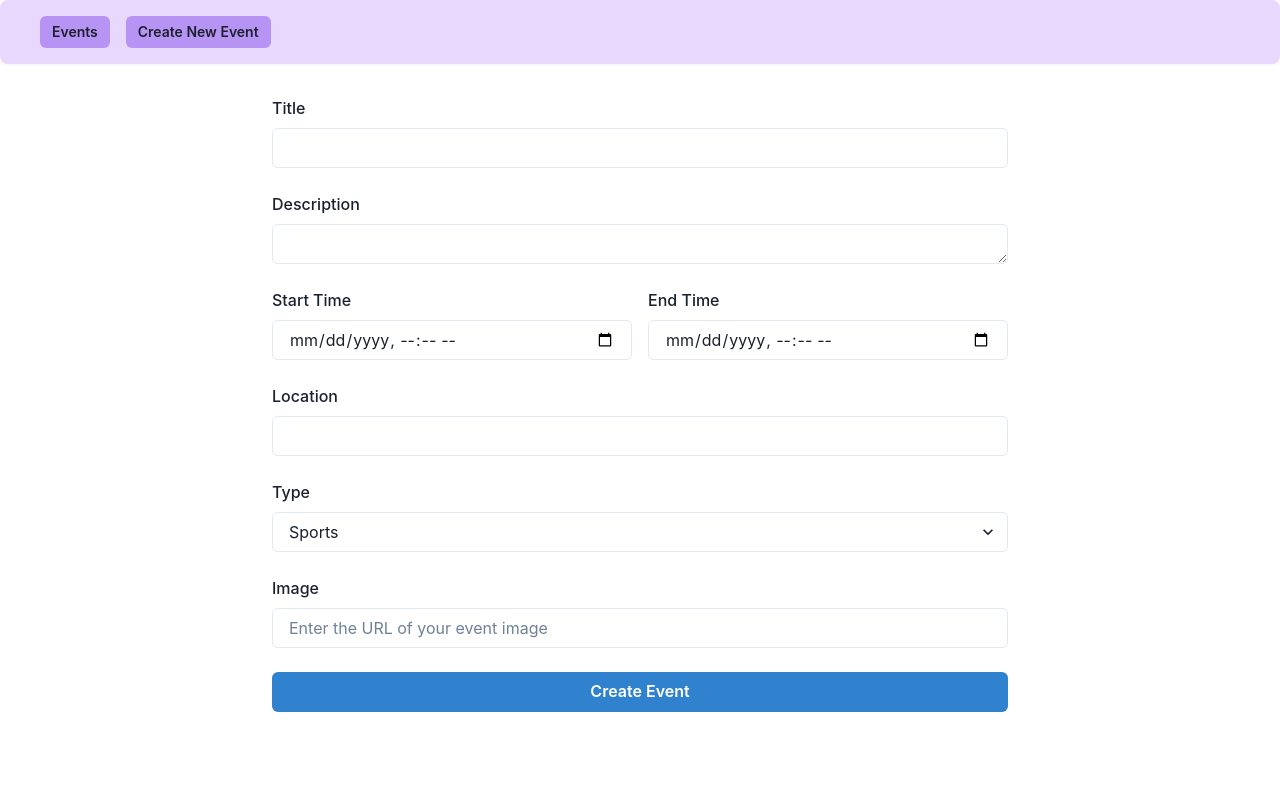
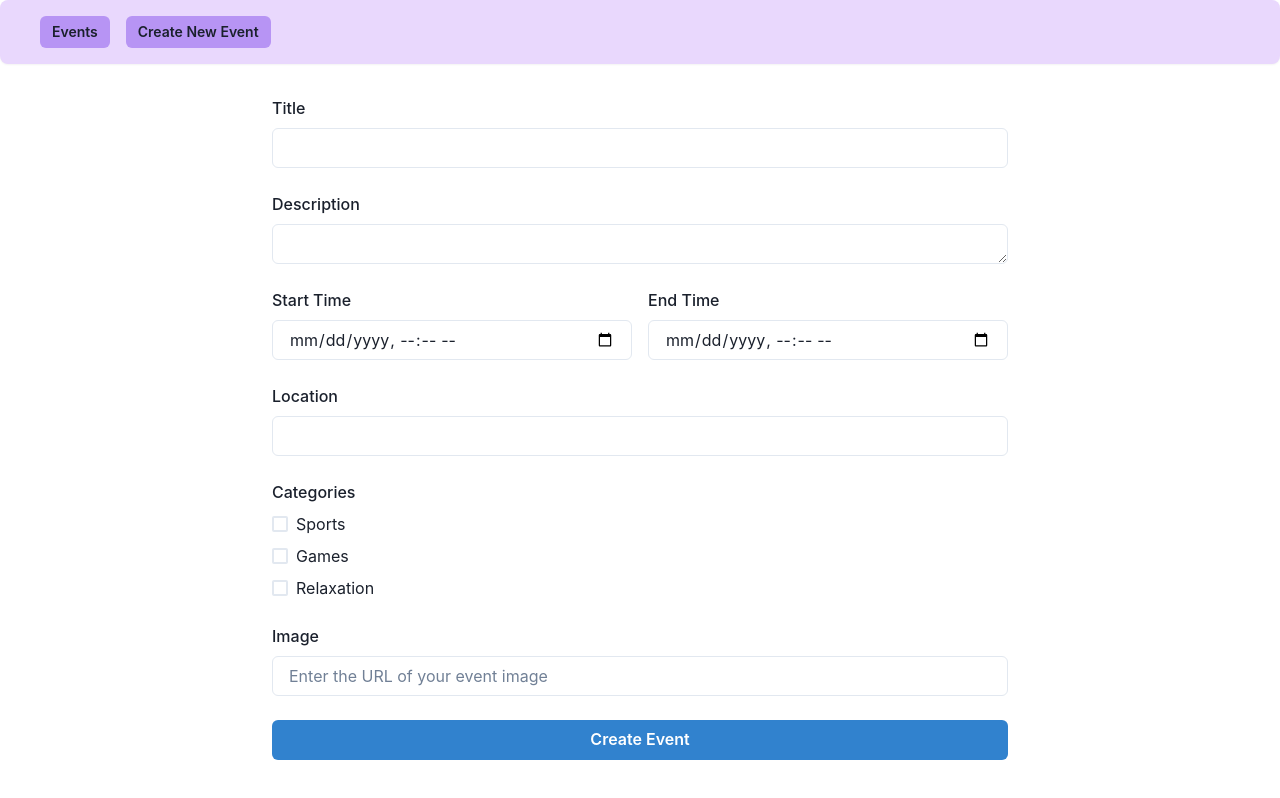
Before and after one commit to marcoD9/React_Advanced_Project, a React (Vite) app: page /events/new in a window 1280 px wide. Built offline with nearby package versions, Linux system fonts and the light colour scheme.

Commit message:
Update CreateEvent and EditEvent, use checkboxes instead of select to handle multiple choices

```diff
--- a/src/pages/CreateEvent.jsx
+++ b/src/pages/CreateEvent.jsx
@@ -3,12 +3,13 @@ import {
   FormControl,
   FormLabel,
   Input,
-  Select,
   Textarea,
-  useToast,
+  Checkbox,
   VStack,
   Box,
+  Image,
   SimpleGrid,
+  useToast,
 } from "@chakra-ui/react";
 import { useNavigate } from "react-router-dom";
 import { useState } from "react";
@@ -26,21 +27,23 @@ export const CreateEvent = () => {
     image: "",
   });
 
+  // Function to handle checkboxes
+  const handleCategoryChange = (categoryId) => {
+    setEventData((prevData) => {
+      const { categoryIds } = prevData;
+      const updatedCategoryIds = categoryIds.includes(categoryId)
+        ? categoryIds.filter((id) => id !== categoryId) // Remove category if it is already there
+        : [...categoryIds, categoryId]; // Add category if it's not
+      return { ...prevData, categoryIds: updatedCategoryIds };
+    });
+  };
+
   const handleChange = (e) => {
     const { name, value } = e.target;
-
-    // Number conversion for categoryIds
-    if (name === "categoryIds") {
-      setEventData((prevData) => ({
-        ...prevData,
-        [name]: [Number(value)],
-      }));
-    } else {
     setEventData((prevData) => ({
       ...prevData,
       [name]: value,
     }));
-    }
   };
 
   const createEvent = async () => {
@@ -139,21 +142,30 @@ export const CreateEvent = () => {
             />
           </FormControl>
           <FormControl>
-            <FormLabel htmlFor="categoryIds">Type</FormLabel>
-            <Select
-              id="categoryIds"
-              name="categoryIds"
-              value={eventData.categoryIds}
-              onChange={handleChange}
+            <FormLabel>Categories</FormLabel>
+            <VStack align="start">
+              <Checkbox
+                isChecked={eventData.categoryIds.includes(1)}
+                onChange={() => handleCategoryChange(1)}
               >
-              <option value="1">Sports</option>
-              <option value="2">Games</option>
-              <option value="3">Relaxation</option>
-            </Select>
+                Sports
+              </Checkbox>
+              <Checkbox
+                isChecked={eventData.categoryIds.includes(2)}
+                onChange={() => handleCategoryChange(2)}
+              >
+                Games
+              </Checkbox>
+              <Checkbox
+                isChecked={eventData.categoryIds.includes(3)}
+                onChange={() => handleCategoryChange(3)}
+              >
+                Relaxation
+              </Checkbox>
+            </VStack>
           </FormControl>
           <FormControl>
-            <FormLabel htmlFor="imageUrl">Image</FormLabel>
-            <div>
+            <FormLabel htmlFor="image">Image</FormLabel>
             <Input
               type="text"
               id="image"
@@ -162,7 +174,23 @@ export const CreateEvent = () => {
               onChange={handleChange}
               placeholder="Enter the URL of your event image"
             />
-            </div>
+            {eventData.image && (
+              <Box
+                mt={4}
+                borderWidth="1px"
+                borderRadius="md"
+                overflow="hidden"
+                width="150px"
+              >
+                <Image
+                  src={eventData.image}
+                  alt="Event Preview"
+                  objectFit="cover"
+                  width="150px"
+                  height="100px"
+                />
+              </Box>
+            )}
           </FormControl>
           <Button colorScheme="blue" type="submit" w="full">
             Create Event
--- a/src/pages/EditEvent.jsx
+++ b/src/pages/EditEvent.jsx
@@ -4,13 +4,13 @@ import {
   FormControl,
   FormLabel,
   Input,
-  Select,
   Textarea,
-  useToast,
+  Checkbox,
   VStack,
   Text,
   Image,
   SimpleGrid,
+  useToast,
 } from "@chakra-ui/react";
 import { useLoaderData, useNavigate } from "react-router-dom";
 import { useState } from "react";
@@ -29,28 +29,32 @@ export const loader = async ({ params }) => {
     console.error("Error fetching event:", error);
   }
 };
+
 export const EditEvent = () => {
   const { event } = useLoaderData();
-  const [eventData, setEventData] = useState({ event });
+  const [eventData, setEventData] = useState({ ...event });
   const toast = useToast();
   const navigate = useNavigate();
 
-  //-------------------------------------------//
+  // Handle checkboxes
+  const handleCategoryChange = (categoryId) => {
+    setEventData((prevData) => {
+      const { categoryIds } = prevData;
+      const updatedCategoryIds = categoryIds.includes(categoryId)
+        ? categoryIds.filter((id) => id !== categoryId)
+        : [...categoryIds, categoryId];
+      return { ...prevData, categoryIds: updatedCategoryIds };
+    });
+  };
+
+  // Handle input
   const handleChange = (e) => {
     const { name, value } = e.target;
-    if (name === "categoryIds") {
-      setEventData((prevData) => ({
-        ...prevData,
-        [name]: [Number(value)],
-      }));
-    } else {
-      setEventData((prevData) => ({
-        ...prevData,
-        [name]: value,
-      }));
-    }
+    setEventData((prevData) => ({
+      ...prevData,
+      [name]: value,
+    }));
   };
-  //-------------------------------------------//
 
   const editEvent = async () => {
     const promise = fetch(`http://localhost:3000/events/${event.id}`, {
@@ -111,7 +115,6 @@ export const EditEvent = () => {
             <FormLabel htmlFor="description">
               Description:{" "}
               <Text as="span" fontWeight="thin" fontSize="md">
-                {" "}
                 {event.description}
               </Text>
             </FormLabel>
@@ -143,9 +146,8 @@ export const EditEvent = () => {
 
             <FormControl>
               <FormLabel htmlFor="endTime">
-                End Time:
+                End Time:{" "}
                 <Text as="span" fontWeight="thin" fontSize="md">
-                  {" "}
                   {format(parseISO(event.endTime), "PPPpp")}
                 </Text>
               </FormLabel>
@@ -160,48 +162,29 @@ export const EditEvent = () => {
           </SimpleGrid>
 
           <FormControl>
-            <FormLabel htmlFor="location">
-              Location:
-              <Text as="span" fontWeight="thin" fontSize="md">
-                {" "}
-                {event.location}
-              </Text>
-            </FormLabel>
-            <Input
-              placeholder="Edit location"
-              type="text"
-              id="location"
-              name="location"
-              value={eventData.location}
-              onChange={handleChange}
-            />
+            <FormLabel>Categories</FormLabel>
+            <VStack align="start" spacing={1}>
+              <Checkbox
+                isChecked={eventData.categoryIds.includes(1)}
+                onChange={() => handleCategoryChange(1)}
+              >
+                Sports
+              </Checkbox>
+              <Checkbox
+                isChecked={eventData.categoryIds.includes(2)}
+                onChange={() => handleCategoryChange(2)}
+              >
+                Games
+              </Checkbox>
+              <Checkbox
+                isChecked={eventData.categoryIds.includes(3)}
+                onChange={() => handleCategoryChange(3)}
+              >
+                Relaxation
+              </Checkbox>
+            </VStack>
           </FormControl>
 
-          <FormControl>
-            <FormLabel htmlFor="categoryIds">
-              Type:
-              <VStack align="start" spacing={1}>
-                {event.categoryIds.map((id) => (
-                  <Text as="span" key={id} fontWeight="thin" fontSize="md">
-                    {id === 1 && "Sports"}
-                    {id === 2 && "Games"}
-                    {id === 3 && "Relaxation"}
-                  </Text>
-                ))}
-              </VStack>
-            </FormLabel>
-            <Select
-              id="categoryIds"
-              name="categoryIds"
-              value={eventData.categoryIds}
-              onChange={handleChange}
-              placeholder="Select Category"
-            >
-              <option value="1">Sports</option>
-              <option value="2">Games</option>
-              <option value="3">Relaxation</option>
-            </Select>
-          </FormControl>
           <FormControl>
             <FormLabel htmlFor="image">Image</FormLabel>
             <Input
```
Lines whose indentation alone changed are shown as unchanged.
